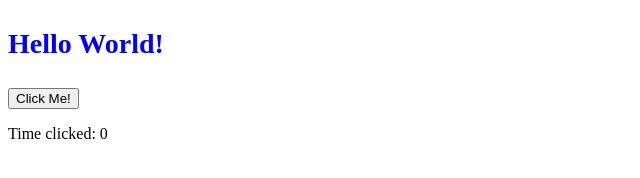
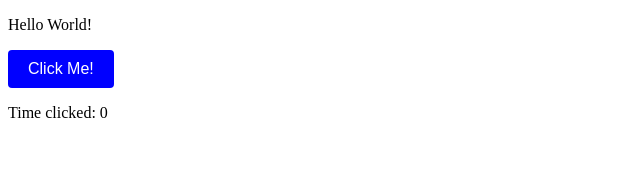
Before and after one commit to Bennette321321/assignment3-nodejs-git, a plain HTML site: page index.html in a window 1280 px wide. Shown: the whole page, without its empty margins (0-640 px from the left). Drawn offline with Linux system fonts and the light colour scheme.

Commit message:
feat: Add button style

```diff
--- a/index.css
+++ b/index.css
@@ -1,9 +1,9 @@
-#header-text {
-  color: blue;
-  font-size: 28px;
-  font-weight: bold;
+#header-button {
+  background-color: blue;
+  color: white;
+  font-size: 16px;
+  border: none;
+  border-radius: 4px;
+  padding: 10px 20px;
+  cursor: pointer;
 }
-
-body {
-  background-color: white;
-}
```
